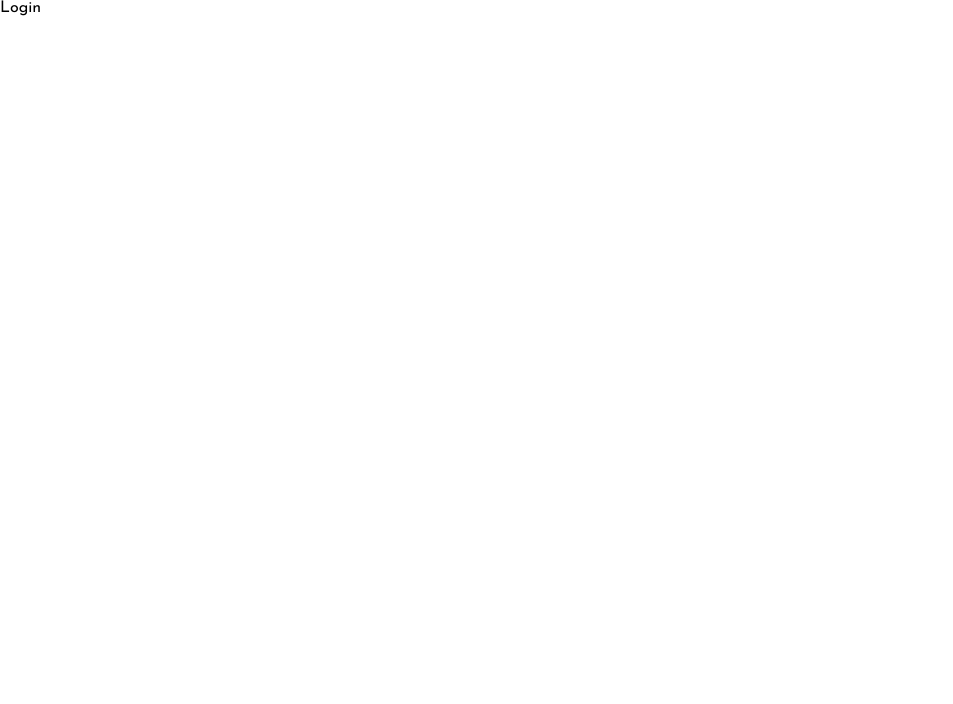
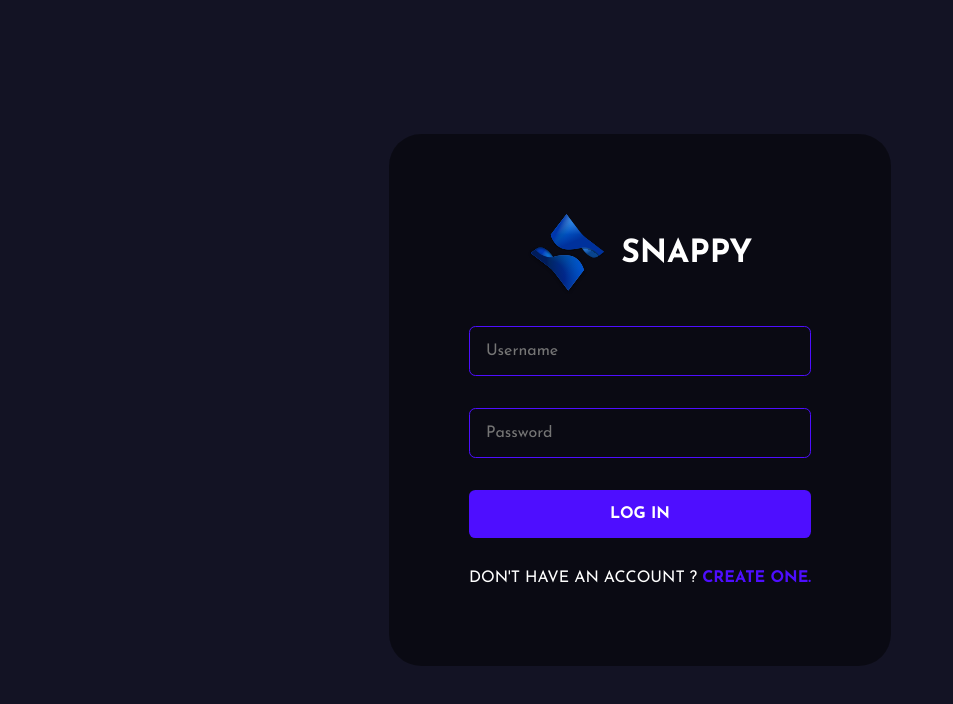
Before and after one commit to DN-37/real-time-chat, a React (Create React App) app in the folder client/: page /login in a window 1280 px wide. Shown: the top 704 px of the page, without its empty margins (0-953 px from the left). Built offline with nearby package versions, Linux system fonts and the light colour scheme.

Commit message:
created page and controller for Login

```diff
--- a/client/src/pages/Login.jsx
+++ b/client/src/pages/Login.jsx
@@ -1,11 +1,160 @@
-import React from 'react';
+import React, { useState } from "react";
+import axios from "axios";
+import styled from "styled-components";
+import { useNavigate, Link } from "react-router-dom";
+import Logo from "../assets/logo.svg";
+import { ToastContainer, toast } from "react-toastify";
+import "react-toastify/dist/ReactToastify.css";
+import { loginRoute } from "../utils/APIRoutes";
 
 function Login() {
+    const navigate = useNavigate();
+    const [values, setValues] = useState({ username: "", password: "" });
+    const toastOptions = {
+        position: "bottom-right",
+        autoClose: 8000,
+        pauseOnHover: true,
+        draggable: true,
+        theme: "dark",
+    };
+
+
+    const handleChange = (event) => {
+        setValues({ ...values, [event.target.name]: event.target.value });
+    };
+
+    const validateForm = () => {
+        const { username, password } = values;
+        if (username === "") {
+            toast.error("Email and Password is required.", toastOptions);
+            return false;
+        } else if (password === "") {
+            toast.error("Email and Password is required.", toastOptions);
+            return false;
+        }
+        return true;
+    };
+
+    const handleSubmit = async (event) => {
+        event.preventDefault();
+        if (validateForm()) {
+            const { username, password } = values;
+            const { data } = await axios.post(loginRoute, {
+                username,
+                password,
+            });
+            if (data.status === false) {
+                toast.error(data.msg, toastOptions);
+            }
+            if (data.status === true) {
+                localStorage.setItem(
+                    process.env.REACT_APP_LOCALHOST_KEY,
+                    JSON.stringify(data.user)
+                );
+
+                navigate("/");
+            }
+        }
+    };
+
     return (
-        <div>
-            Login
-        </div>
+        <>
+            <FormContainer>
+                <form action="" onSubmit={(event) => handleSubmit(event)}>
+                    <div className="brand">
+                        <img src={Logo} alt="logo" />
+                        <h1>snappy</h1>
+                    </div>
+                    <input
+                        type="text"
+                        placeholder="Username"
+                        name="username"
+                        onChange={(e) => handleChange(e)}
+                        min="3"
+                    />
+                    <input
+                        type="password"
+                        placeholder="Password"
+                        name="password"
+                        onChange={(e) => handleChange(e)}
+                    />
+                    <button type="submit">Log In</button>
+                    <span>
+                        Don't have an account ? <Link to="/register">Create One.</Link>
+                    </span>
+                </form>
+            </FormContainer>
+            <ToastContainer />
+        </>
     );
-};
+}
+
+const FormContainer = styled.div`
+  height: 100vh;
+  width: 100vw;
+  display: flex;
+  flex-direction: column;
+  justify-content: center;
+  gap: 1rem;
+  align-items: center;
+  background-color: #131324;
+  .brand {
+    display: flex;
+    align-items: center;
+    gap: 1rem;
+    justify-content: center;
+    img {
+      height: 5rem;
+    }
+    h1 {
+      color: white;
+      text-transform: uppercase;
+    }
+  }
+  form {
+    display: flex;
+    flex-direction: column;
+    gap: 2rem;
+    background-color: #00000076;
+    border-radius: 2rem;
+    padding: 5rem;
+  }
+  input {
+    background-color: transparent;
+    padding: 1rem;
+    border: 0.1rem solid #4e0eff;
+    border-radius: 0.4rem;
+    color: white;
+    width: 100%;
+    font-size: 1rem;
+    &:focus {
+      border: 0.1rem solid #997af0;
+      outline: none;
+    }
+  }
+  button {
+    background-color: #4e0eff;
+    color: white;
+    padding: 1rem 2rem;
+    border: none;
+    font-weight: bold;
+    cursor: pointer;
+    border-radius: 0.4rem;
+    font-size: 1rem;
+    text-transform: uppercase;
+    &:hover {
+      background-color: #4e0eff;
+    }
+  }
+  span {
+    color: white;
+    text-transform: uppercase;
+    a {
+      color: #4e0eff;
+      text-decoration: none;
+      font-weight: bold;
+    }
+  }
+`;
 
 export default Login;
--- a/client/src/pages/Register.jsx
+++ b/client/src/pages/Register.jsx
@@ -23,6 +23,7 @@
         password: '',
         confirmPassword: '',
     })
+
 
     const handleChange = (e) => {
         setValues({ ...values, [e.target.name]: e.target.value });
--- a/client/src/utils/APIRoutes.js
+++ b/client/src/utils/APIRoutes.js
@@ -1,2 +1,3 @@
 export const host = "http://localhost:5000";
 export const registerRoute = `${host}/api/auth/register`;
+export const loginRoute = `${host}/api/auth/login`;
```
Also changed, not shown: 1 other file (tests, documents, lock files or other folders).
